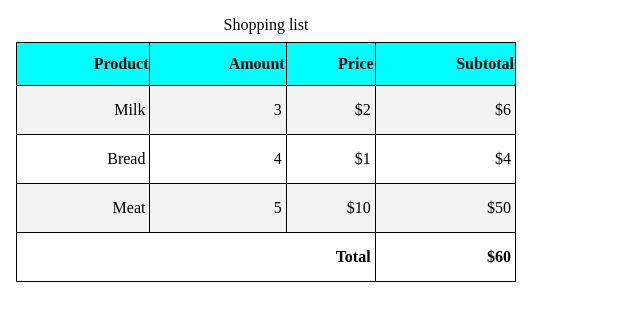
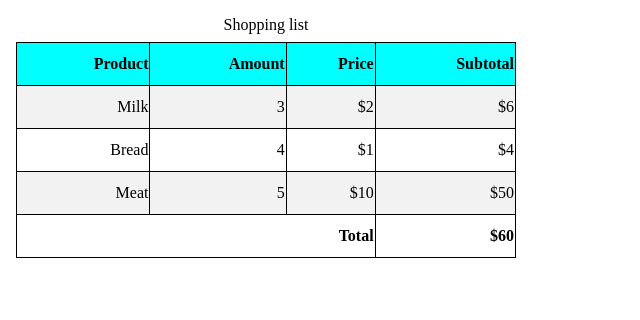
Before and after one commit to Kozlovska-Yulya/Tables, a plain HTML site: page Task-2/index.html in a window 1280 px wide. Shown: the whole page, without its empty margins (0-640 px from the left). Drawn offline with nearby package versions, Linux system fonts and the light colour scheme.

Commit message:
corrected styles

```diff
--- a/Task-2/index.html
+++ b/Task-2/index.html
@@ -18,6 +18,7 @@
     table {
       width: 500px;
       margin: 16px;
+      padding: 4px;
     }
 
     table,
@@ -56,10 +57,6 @@
 
     caption {
       margin-bottom: 8px;
-    }
-
-    td {
-      padding: 4px;
     }
   </style>
   <body>
```
